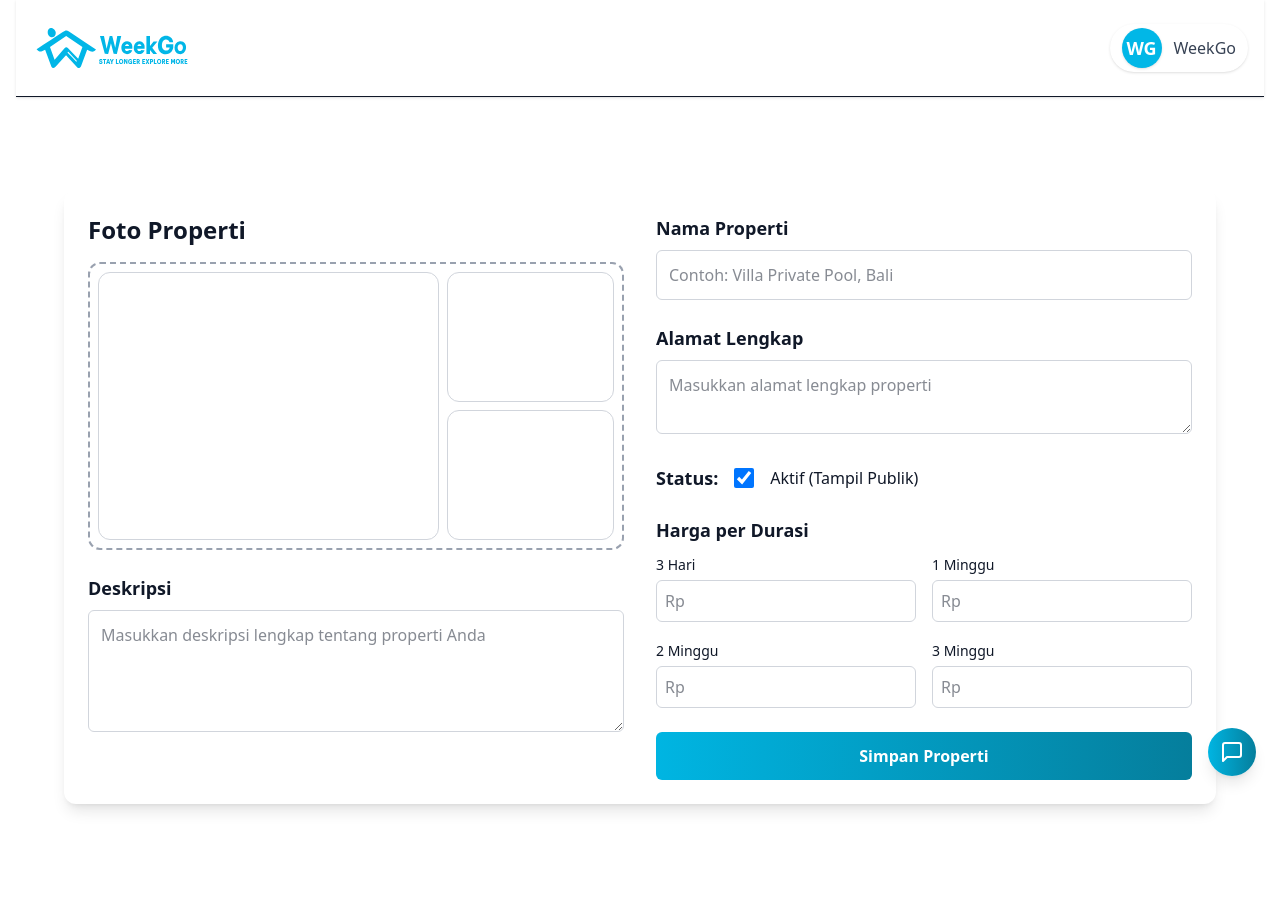
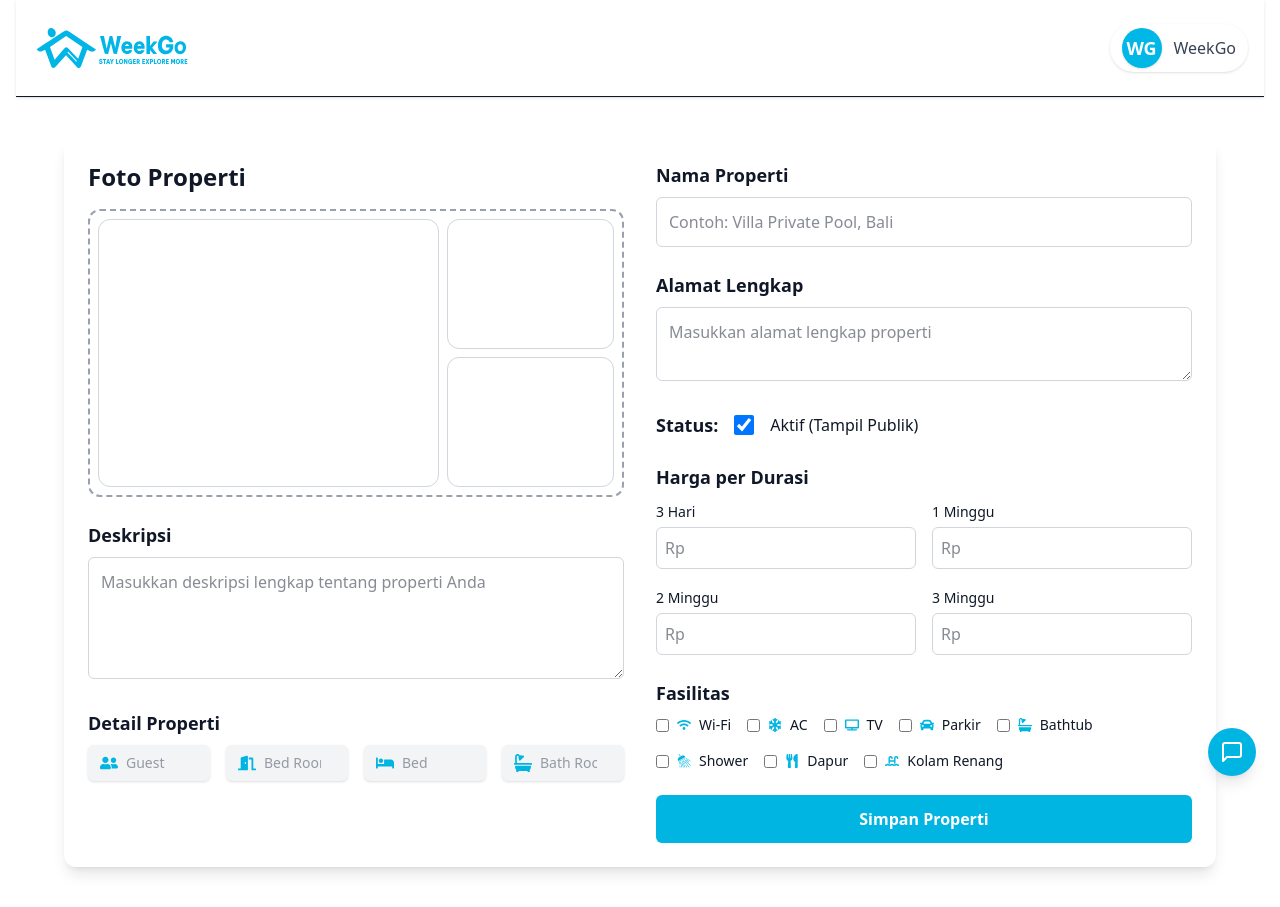
Before and after one commit to nacht24/WeekGo, a Next.js app: page /host-feature in a window 1280 px wide. Built offline with nearby package versions, Linux system fonts and the light colour scheme.

Commit message:
Change FloatingChat

```diff
--- a/app/host-feature/page.js
+++ b/app/host-feature/page.js
@@ -1,6 +1,11 @@
 'use client';
 import { useState } from 'react';
 import { motion } from 'framer-motion';
+import {
+  FaUserFriends, FaDoorOpen, FaBed, FaBath,
+  FaWifi, FaSnowflake, FaTv, FaCar, FaSwimmingPool, FaUtensils,
+} from 'react-icons/fa';
+import { GiShower } from 'react-icons/gi';
 import FloatingChat from '../../components/FloatingChat';
 
 export default function HostFeaturePage() {
@@ -8,7 +13,13 @@ export default function HostFeaturePage() {
   const [description, setDescription] = useState('');
   const [address, setAddress] = useState('');
   const [isActive, setIsActive] = useState(true);
-  const [bookingDates, setBookingDates] = useState([]);
+  const [details, setDetails] = useState({
+    Guest: '',
+    BedRoom: '',
+    Bed: '',
+    BathRoom: '',
+  });
+  const [facilities, setFacilities] = useState([]);
   const [prices, setPrices] = useState({
     '3hari': '',
     '1minggu': '',
@@ -20,7 +31,10 @@ export default function HostFeaturePage() {
   const [isSubmitting, setIsSubmitting] = useState(false);
 
   const handleSubmit = () => {
-    if (!propertyName || !description || !address || Object.values(prices).some((val) => !val) || photos.length === 0) {
+    if (
+      !propertyName || !description || !address ||
+      Object.values(prices).some((val) => !val) || photos.length === 0
+    ) {
       alert('Silakan lengkapi semua field, termasuk alamat dan foto.');
       return;
     }
@@ -38,6 +52,7 @@ export default function HostFeaturePage() {
       animate={{ opacity: 1 }}
     >
       <div className="w-full max-w-6xl bg-white rounded-xl shadow-lg flex flex-col md:flex-row gap-8 p-6">
+        {/* KIRI */}
         <div className="md:w-1/2 w-full">
           <h2 className="text-2xl font-semibold mb-4">Foto Properti</h2>
           <div className="grid grid-cols-3 grid-rows-2 gap-2 h-72 border-2 border-dashed border-gray-400 rounded-xl p-2">
@@ -70,6 +85,7 @@ export default function HostFeaturePage() {
             ))}
           </div>
 
+          {/* Deskripsi */}
           <div className="mt-6">
             <label className="block font-semibold text-lg mb-2">Deskripsi</label>
             <textarea
@@ -80,8 +96,40 @@ export default function HostFeaturePage() {
               onChange={(e) => setDescription(e.target.value)}
             />
           </div>
+
+          {/* Detail Properti */}
+          <div className="mt-6">
+            <label className="block font-semibold text-lg mb-2">Detail Properti</label>
+            <div className="grid grid-cols-2 sm:grid-cols-4 gap-4">
+              {[
+                { icon: <FaUserFriends />, key: 'Guest', label: 'Guest' },
+                { icon: <FaDoorOpen />, key: 'BedRoom', label: 'Bed Room' },
+                { icon: <FaBed />, key: 'Bed', label: 'Bed' },
+                { icon: <FaBath />, key: 'BathRoom', label: 'Bath Room' },
+              ].map(({ icon, key, label }) => (
+                <div
+                  key={key}
+                  className="flex items-center gap-2 bg-gray-100 px-3 py-2 rounded-md shadow-sm"
+                >
+                  <span className="text-[#00B5E2] text-lg">{icon}</span>
+                  <input
+                    type="number"
+                    placeholder={label}
+                    value={details[key]}
+                    onChange={(e) =>
+                      setDetails({ ...details, [key]: e.target.value })
+                    }
+                    className="w-full bg-transparent focus:outline-none text-sm text-gray-700 appearance-none"
+                    min="0"
+                    onWheel={(e) => e.target.blur()} // disable scroll input
+                  />
+                </div>
+              ))}
+            </div>
+          </div>
         </div>
 
+        {/* KANAN */}
         <div className="md:w-1/2 w-full space-y-6">
           <div>
             <label className="block font-semibold text-lg mb-2">Nama Properti</label>
@@ -143,13 +191,46 @@ export default function HostFeaturePage() {
               ))}
             </div>
           </div>
+
+          {/* Fasilitas Tanpa Kotak */}
+          <div>
+            <label className="block font-semibold text-lg mb-2">Fasilitas</label>
+            <div className="flex flex-wrap gap-4">
+              {[
+                { icon: <FaWifi />, label: 'Wi-Fi', key: 'wifi' },
+                { icon: <FaSnowflake />, label: 'AC', key: 'ac' },
+                { icon: <FaTv />, label: 'TV', key: 'tv' },
+                { icon: <FaCar />, label: 'Parkir', key: 'parking' },
+                { icon: <FaBath />, label: 'Bathtub', key: 'bathtub' },
+                { icon: <GiShower />, label: 'Shower', key: 'shower' },
+                { icon: <FaUtensils />, label: 'Dapur', key: 'kitchen' },
+                { icon: <FaSwimmingPool />, label: 'Kolam Renang', key: 'pool' },
+              ].map(({ icon, label, key }) => (
+                <label key={key} className="flex items-center gap-2 text-sm cursor-pointer">
+                  <input
+                    type="checkbox"
+                    checked={facilities.includes(key)}
+                    onChange={() =>
+                      setFacilities((prev) =>
+                        prev.includes(key) ? prev.filter((f) => f !== key) : [...prev, key]
+                      )
+                    }
+                    className="accent-blue-500"
+                  />
+                  <span className="text-[#00B5E2]">{icon}</span>
+                  {label}
+                </label>
+              ))}
+            </div>
+          </div>
+
           <button
             onClick={handleSubmit}
             disabled={isSubmitting}
             style={
               isSubmitting
                 ? {}
-                : { backgroundImage: 'linear-gradient(to right, #00B5E2, rgb(5, 126, 156))' }
+                : { backgroundColor: '#00B5E2' }
             }
             className={`w-full py-3 rounded-md text-white font-semibold transition duration-200 ${isSubmitting ? 'bg-gray-400 cursor-not-allowed' : 'hover:brightness-110'
               }`}
--- a/components/FloatingChat.js
+++ b/components/FloatingChat.js
@@ -52,7 +52,7 @@ export default function FloatingChat() {
       {/* Floating Button */}
       <button
         onClick={() => setIsOpen(!isOpen)}
-        style={{ background: 'linear-gradient(to right, #00B5E2, rgb(5, 126, 156))' }}
+        style={{ background: ' #00B5E2' }}
         className="fixed bottom-6 right-6 text-white p-3 rounded-full shadow-lg z-50 hover:brightness-110 transition duration-200"
         aria-label="Buka chat"
       >
@@ -80,7 +80,7 @@ export default function FloatingChat() {
           {/* Main Chat Area */}
           <div className="flex-1 flex flex-col">
             {/* Header */}
-            <div className="bg-gradient-to-r from-[#00B5E2] to-[#057E9C] text-white px-4 py-3 font-semibold flex justify-between items-center rounded-tr-2xl">
+            <div className="bg-[#00B5E2] text-white px-4 py-3 font-semibold flex justify-between items-center rounded-tr-2xl">
               <span>{guests.find((g) => g.id === selectedUser)?.name}</span>
               <button onClick={() => setIsOpen(false)} className="text-white font-bold text-lg">×</button>
             </div>
@@ -131,7 +131,7 @@ export default function FloatingChat() {
               />
               <button
                 onClick={handleSend}
-                style={{ backgroundImage: 'linear-gradient(to right, #00B5E2, rgb(5, 126, 156))' }}
+                style={{ backgroundColor: ' #00B5E2 ' }}
                 className="text-white px-4 py-2 rounded-lg text-sm hover:brightness-110 transition duration-200"
               >
                 Kirim
```
